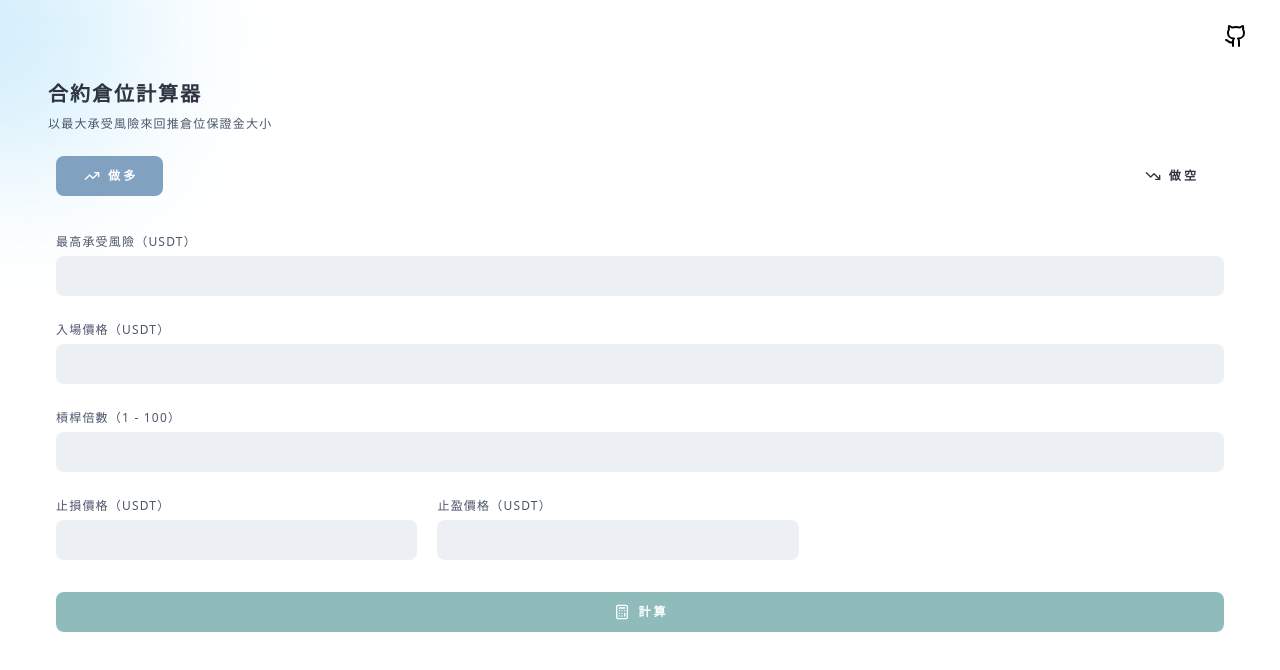
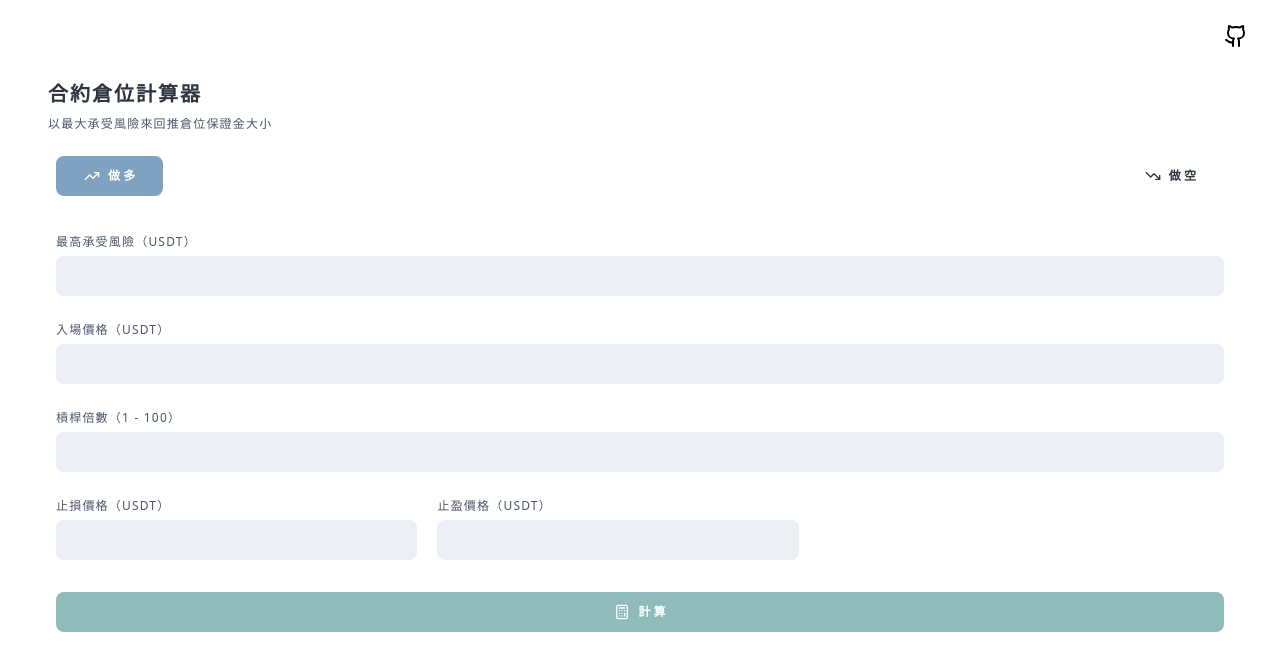
Before and after one commit to 1weiho/position-calculator, a React (Vite) app: page / in a window 1280 px wide. Shown: the top 670 px of the page. Built offline with nearby package versions, Linux system fonts and the light colour scheme.

Commit message:
feat: remove blur gradient circle temporary

```diff
--- a/src/components/Head.tsx
+++ b/src/components/Head.tsx
@@ -3,7 +3,8 @@ import { Github } from "lucide-react";
 const Head = () => {
   return (
     <>
-      <div className="h-72 w-72 bg-gradient-to-r from-sky-500 to-sky-200 absolute rounded-full blur-3xl opacity-25 -left-28 -top-28 -z-10"></div>
+      {/* FIX: Wrong color display on ios safari. */}
+      {/* <div className="h-72 w-72 bg-gradient-to-r from-sky-500 to-sky-200 absolute rounded-full blur-3xl opacity-25 -left-28 -top-28 -z-10"></div> */}
       <div className="w-screen flex justify-end px-8 mt-6 mb-8 relative">
         <a href="https://github.com/davidho0403/position-calculator">
           <Github />
```
